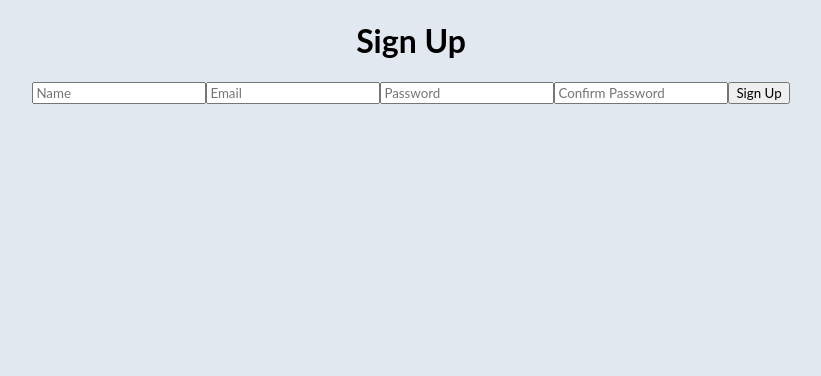
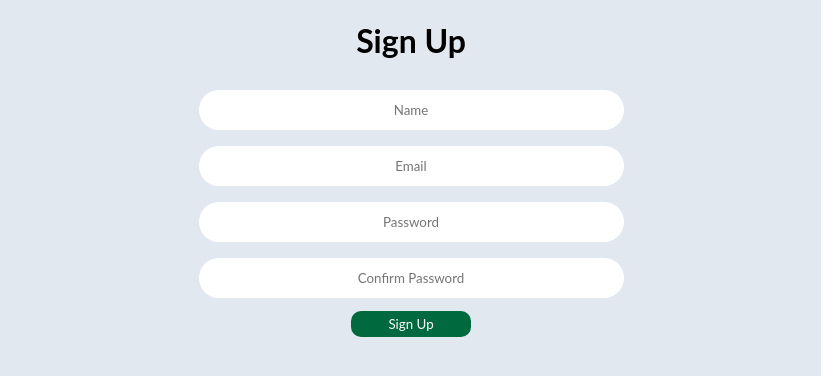
Before and after one commit to eric-lu-VT/lastchances-frontend, a React (Create React App) app: page / in a window 1280 px wide. Both pictures are taken after a click on the button "Sign Up". Shown: the top 376 px of the page, without its empty margins (229-1050 px from the left). Built offline with nearby package versions, Linux system fonts and the light colour scheme; no server answers.

Commit message:
styling inputs

```diff
--- a/src/components/ModalSelect/styles.scss
+++ b/src/components/ModalSelect/styles.scss
@@ -11,13 +11,19 @@
     font-size: 18px;
 
     .input {
+      min-height: 26px;
       width: 163px;
-      font-size: 18px;
+      font-size: 16px;
+      box-sizing: border-box;
+      border: none;
+      background-color: white;
+      border-radius: 20px;
+      text-align: center;
     }
   }
 
   .submit-row {
-    width: 523px;
+    width: 504px;
     text-align: right;
     justify-content: left;
     align-items: left;
@@ -29,17 +35,19 @@
     margin-right: 10px;
     border-width: 1px 1px 1px 1px;
     border-style: solid;
-    background-color: whitesmoke;
+    background-color: white;
     max-height: 150px;
     width: 510px;
     overflow-y: auto;
+    box-sizing: border-box;
+    border: none;
   }
 
   .dropdown-item {
     border-width: 1px 1px 1px 1px;
     border-style: solid;
     &:hover {
-      background-color: gray;
+      font-weight: bold;
       cursor: pointer;
     }
   }
--- a/src/screens/App.tsx
+++ b/src/screens/App.tsx
@@ -25,6 +25,9 @@ const ProtectedRoute = ({ allowableScopes, children }: ProtectedRouteProps) => {
 
   if (!authenticated) {
     return <SignInPage />
+  }
+  else if (role === UserScopes.Unverified) {
+    return <VerifyPage />
   }
   else if (!allowableScopes.includes(role)) {
     return <ForbiddenPage />
--- a/src/screens/SignInPage/index.tsx
+++ b/src/screens/SignInPage/index.tsx
@@ -27,17 +27,16 @@ function SignInPage() {
     <div className='container'>
       <h1>Sign In</h1>
       <form onSubmit={handleSubmit}>
-        <input type="email" placeholder="Email" value={email} onChange={(e) => setEmail(e.target.value)} />
-        <input type="password" placeholder="Password" value={password} onChange={(e) => setPassword(e.target.value)} />
-        <input type="submit" value="Sign In" />
+        <input type="email" placeholder="Email" className="submit" value={email} onChange={(e) => setEmail(e.target.value)} />
+        <input type="password" placeholder="Password" className="submit" value={password} onChange={(e) => setPassword(e.target.value)} />
+        <input className='button' type="submit" value="Sign In" />
       </form>
-      <h3>Don't have an account?
-        <button
-          className='button'
-          onClick={() => navigate(ROUTES.SIGNUP)}>
-            Sign Up
-        </button>
-      </h3>
+      <h3>Don't have an account?</h3>
+      <button
+        className='button'
+        onClick={() => navigate(ROUTES.SIGNUP)}>
+          Sign Up
+      </button>
     </div>
   );
 }
--- a/src/screens/SignUpPage/index.tsx
+++ b/src/screens/SignUpPage/index.tsx
@@ -28,13 +28,15 @@ function SignUpPage() {
   return (
     <div className='container'>
       <h1>Sign Up</h1>
-      <form onSubmit={handleSubmit}>
-        <input type="text" placeholder="Name" value={name} onChange={(e) => setName(e.target.value)} />
-        <input type="email" placeholder="Email" value={email} onChange={(e) => setEmail(e.target.value)} />
-        <input type="password" placeholder="Password" value={password} onChange={(e) => setPassword(e.target.value)} />
-        <input type="password" placeholder="Confirm Password" value={confirmPassword} onChange={(e) => setConfirmPassword(e.target.value)} />
-        <input type="submit" value="Sign Up" />
-      </form>
+      <div className='form-container'>
+        <form onSubmit={handleSubmit}>
+          <input type="text" placeholder="Name" className="submit" value={name} onChange={(e) => setName(e.target.value)} />
+          <input type="email" placeholder="Email" className="submit" value={email} onChange={(e) => setEmail(e.target.value)} />
+          <input type="password" placeholder="Password" className="submit" value={password} onChange={(e) => setPassword(e.target.value)} />
+          <input type="password" placeholder="Confirm Password" className="submit" value={confirmPassword} onChange={(e) => setConfirmPassword(e.target.value)} />
+          <input type="submit" className='button' value="Sign Up" />
+        </form>
+      </div>
     </div>
   );
 }
--- a/src/screens/VerifyPage/index.tsx
+++ b/src/screens/VerifyPage/index.tsx
@@ -21,10 +21,10 @@ function SignInPage() {
     <div className='container'>
       <h1>Verify</h1>
       <form onSubmit={handleSubmit}>
-        <input type="text" placeholder="Code" value={code} onChange={(e) => setCode(e.target.value)} />
-        <input type="submit" value="Validate Code" />
+        <input type="text" placeholder="Code" className="submit" value={code} onChange={(e) => setCode(e.target.value)} />
+        <input type="submit" className='button' value="Validate Code" />
       </form>
-      <button onClick={(e) => dispatch(resendCode({ id, email }))}>Resend Code</button>
+      <button className='button' onClick={(e) => dispatch(resendCode({ id, email }))}>Resend Code</button>
     </div>
   );
 }
--- a/src/styles.scss
+++ b/src/styles.scss
@@ -5,7 +5,6 @@
 body, html {
   min-height: 100vh;
   margin: 0;
-  overflow: hidden;
   background-color: #e2e8f0;
 }
 
@@ -22,6 +21,12 @@ body, html {
     justify-content: left;
     align-items: left;
     flex-direction: column;
+  }
+
+  .form-container {
+    width: 500px;
+    display: flex;
+    flex-direction: row;
   }
 
   .green {
@@ -50,6 +55,18 @@ body, html {
     min-height: 26px;
     min-width: 120px;
     border: none;
-    vertical-align :middle
+    vertical-align :middle;
+    margin: 5px;
+  }
+
+  .submit {
+    min-width: 85%;
+    padding: 12px 20px;
+    margin: 8px 0;
+    box-sizing: border-box;
+    border: none;
+    background-color: white;
+    border-radius: 20px;
+    text-align: center;
   }
 }
```
